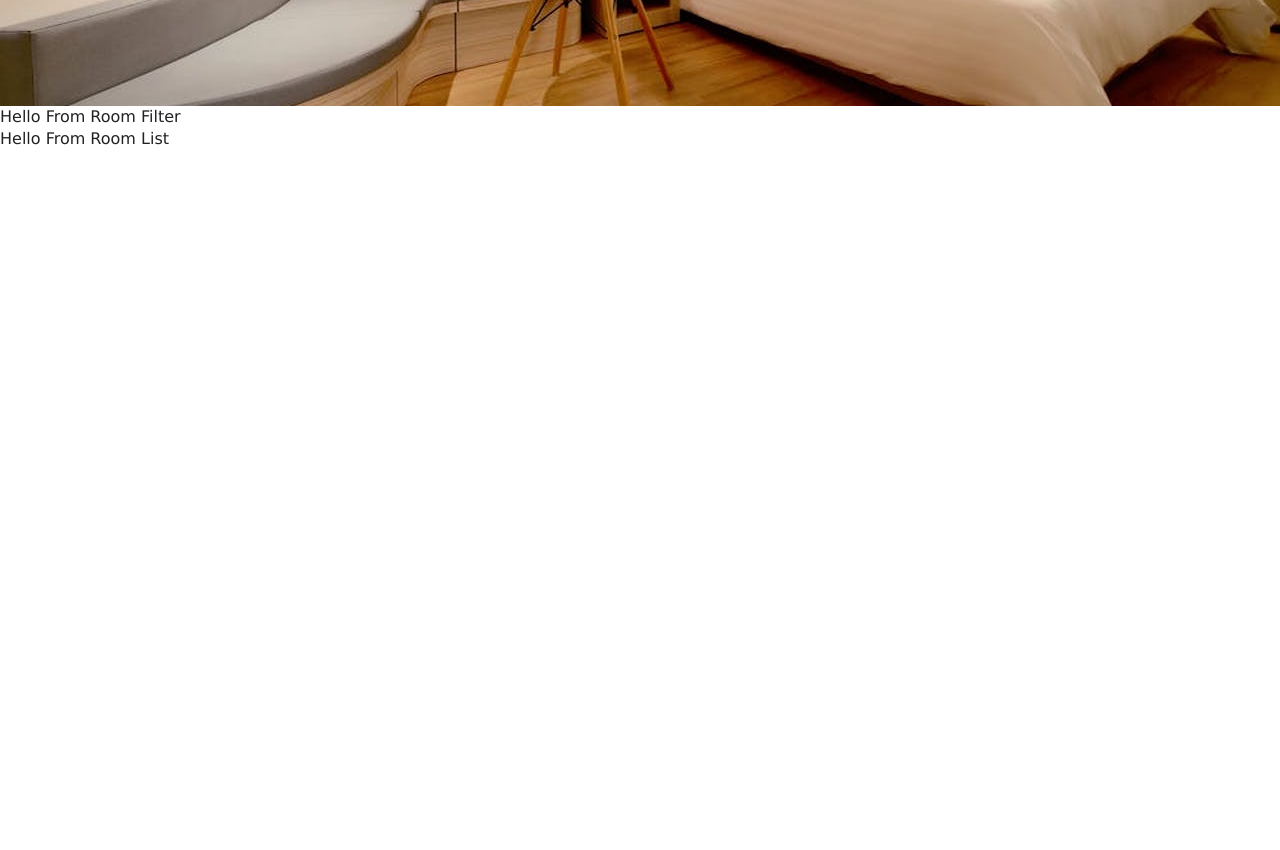
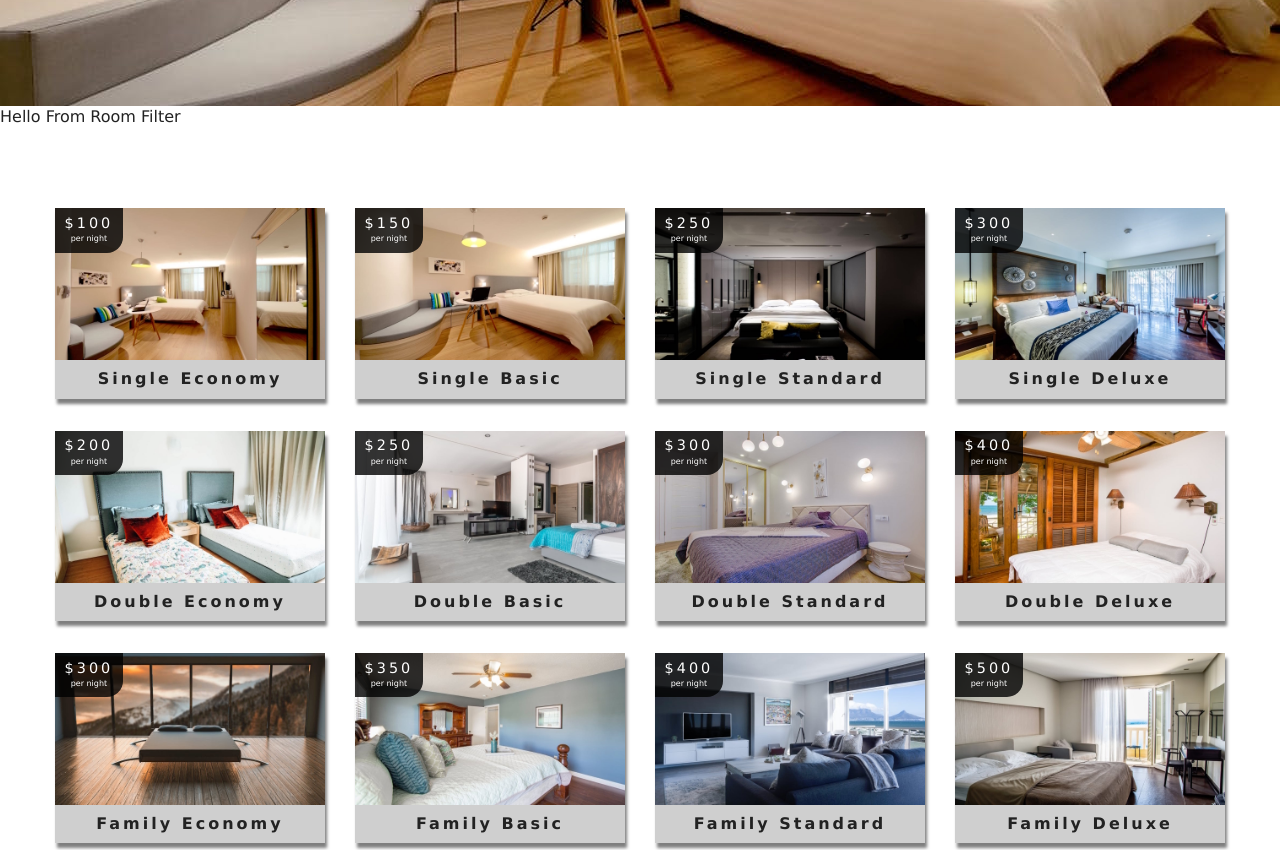
Before and after one commit to ads-andredesantana/Beach-Resort, a React (Create React App) app: page /rooms in a window 1280 px wide. Shown: the part 440-1290 px from the top of the page. Before the commit the page ends 800 px from the top, so only its background shows below. Built offline with nearby package versions, Linux system fonts and the light colour scheme.

Commit message:
Finished the RoomList Component

```diff
--- a/src/components/RoomList.js
+++ b/src/components/RoomList.js
@@ -1,10 +1,24 @@
 import React from 'react'
+import Room from './Room'
 
-export default function RoomList() {
+// Adding a message when there's no room matching the criteria
+export default function RoomList({ rooms }) {
+  if (rooms.length === 0) {
+    return (
+      <div className="empty-search">
+        <h3>Unfortunately no rooms matched your search parameters</h3>
+      </div>
+    );
+  }
+
+  // Mapping the rooms and returning the item by id
   return (
-    <div>
-      Hello From Room List
-
-    </div>
-  )
-}
+    <section className="roomslist">
+      <div className="roomslist-center">
+        {rooms.map(item => {
+          return <Room key={item.id} room={item} />;
+        })}
+      </div>
+    </section>
+  );
+};
```
Also changed, not shown: 1 other file (tests, documents, lock files or other folders).
